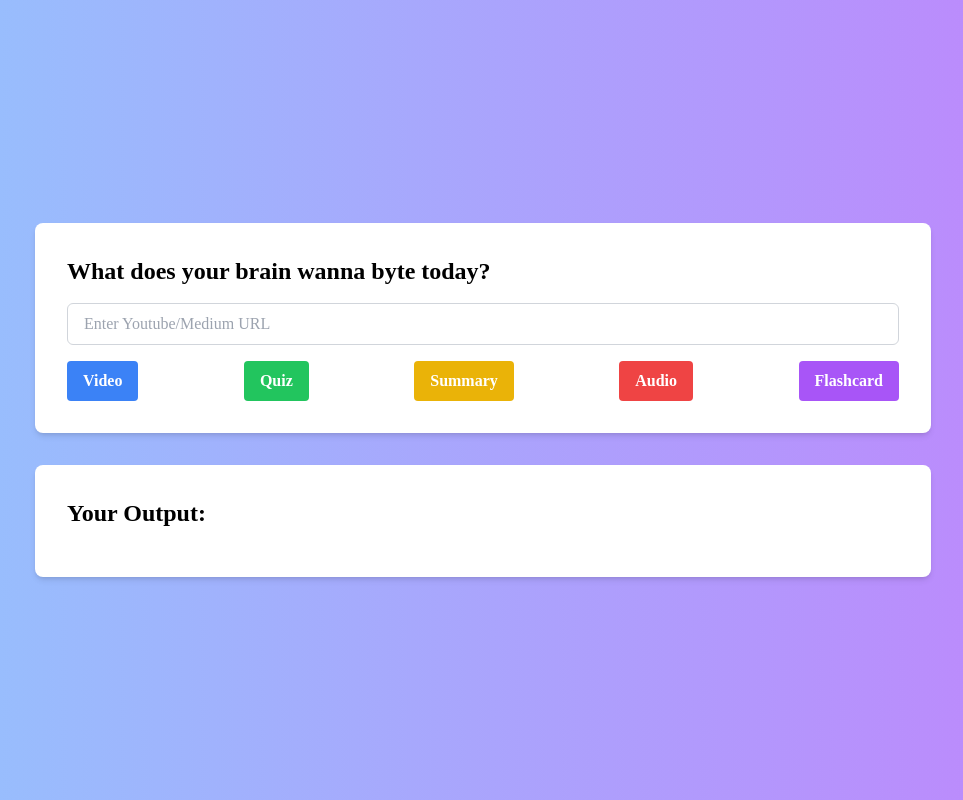
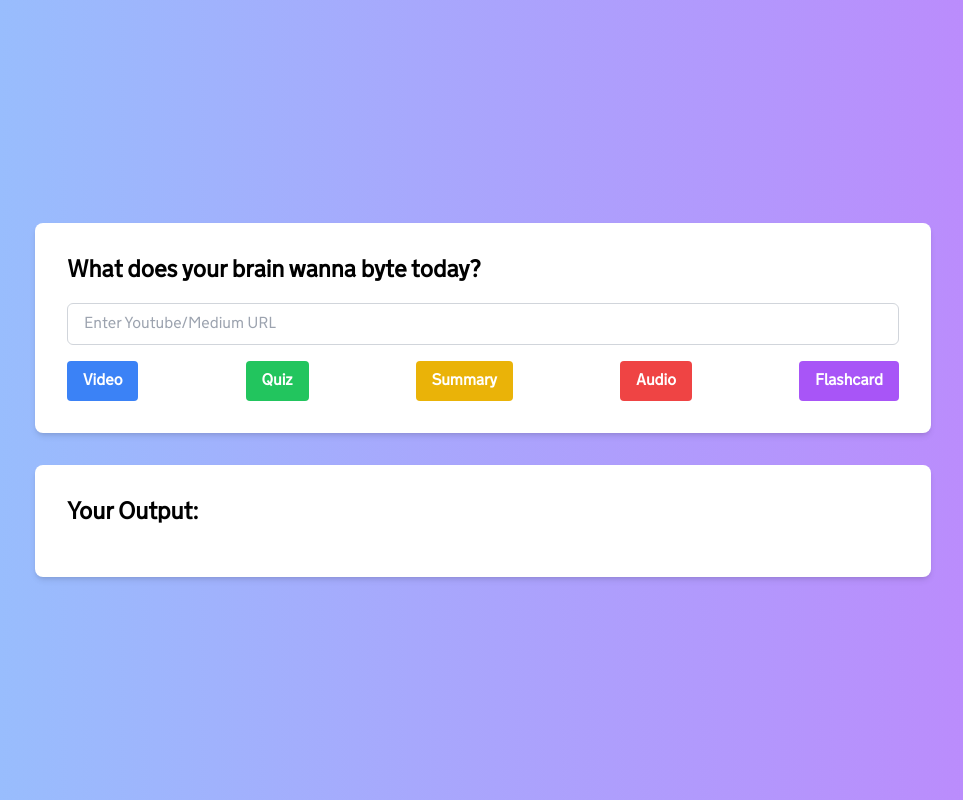
Before and after one commit to ankushop2/brain-bytes-app, a Flask app: page / in a window 1280 px wide. Shown: the whole page, without its empty margins (157-1120 px from the left). Run offline with Flask 3, Linux system fonts and the light colour scheme; some libraries are stand-ins or nearby versions.

Commit message:
Font changes

```diff
--- a/static/css/index.css
+++ b/static/css/index.css
@@ -1,6 +1,10 @@
+@font-face {
+  font-family: 'MyWebFont';
+  src: url('GDSTransportWebsite.woff') format('woff');
+}
+
 body {
-    font-family: myFont;
-    src: url(ChrustyRock-ORLA.ttf);
+    font-family: MyWebFont;
 }
 @keyframes spin {
     to {
```
Also changed, not shown: static/css/GDSTransportWebsite.woff (added).
